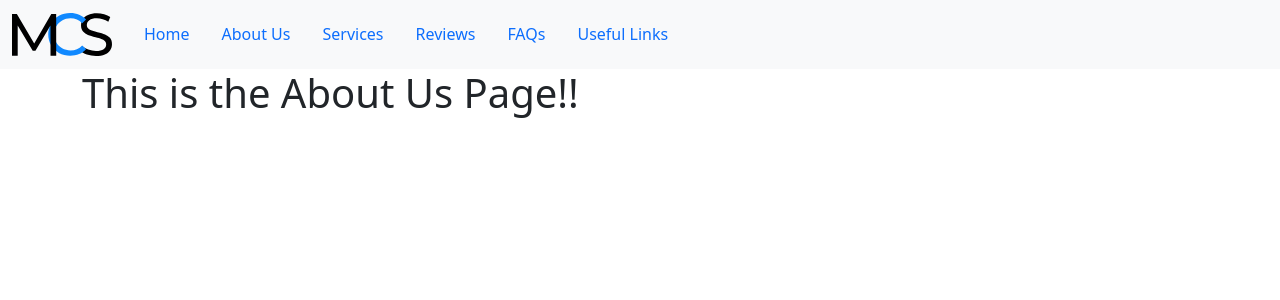
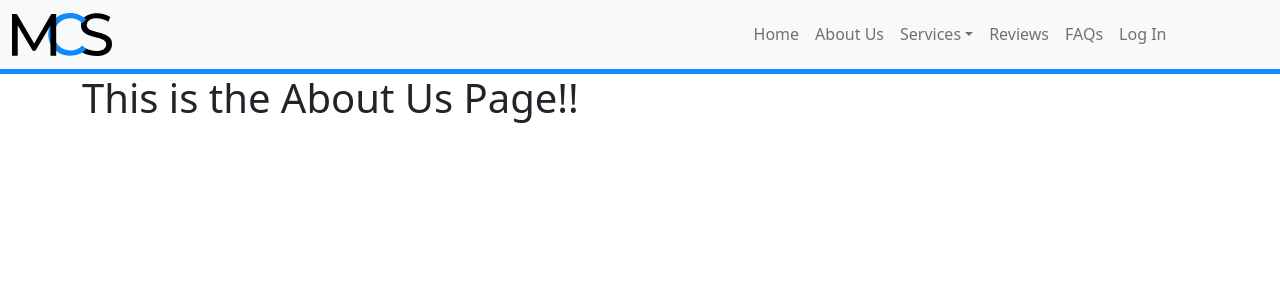
Before and after one commit to mmonyok/monconserv, a React (Create React App) app in the folder client/: page /about_us in a window 1280 px wide. Shown: the top 300 px of the page. Built offline with nearby package versions, Linux system fonts and the light colour scheme.

Commit message:
Updated Navbar spacing and added a dropdown for services, also added a border-bottom.

```diff
--- /dev/null
+++ b/client/src/assets/styles/NavBar.css
@@ -0,0 +1,3 @@
+#navbar {
+  border-bottom: 5px solid #1089FF !important;
+}
--- a/client/src/components/Header.js
+++ b/client/src/components/Header.js
@@ -23,8 +23,8 @@ const links = [
     href: "faqs"
   },
   {
-    name: "Useful Links",
-    href: "useful_links"
+    name: "Log In",
+    href: "login"
   }
 ]
 
--- a/client/src/components/NavBar.js
+++ b/client/src/components/NavBar.js
@@ -1,12 +1,13 @@
 import React/* , { useState } */ from 'react';
 // import { NavLink } from 'react-router-dom';
-import { Container, Navbar, Nav } from 'react-bootstrap';
+import { Container, Navbar, Nav, NavDropdown } from 'react-bootstrap';
 import MCS from '../assets/images/MCS.svg';
+import "../assets/styles/NavBar.css";
 
 function NavBar({ links }) {
   return (
-    <Navbar bg="light" expand="lg">
-      <Container fluid>
+    <Navbar bg="light" expand="lg" sticky="top" className="d-flex flex-row" id="navbar">
+      <Container>
         <Navbar.Brand href="#home">
           <img
             alt="MCS Logo"
@@ -14,14 +15,31 @@ function NavBar({ links }) {
             width="100"
           />
         </Navbar.Brand>
+      </Container>
+      <Container>
         <Navbar.Toggle aria-controls="basic-navbar-nav" />
-        <Navbar.Collapse id="basic-navbar-nav">
-          {links.map((link, a) => (
-            <Nav.Link
-              key={a}
-              href={link.href}
-            >{link.name}</Nav.Link>
-          ))}
+        <Navbar.Collapse id="basic-navbar-nav" className="d-flex justify-content-around">
+          <Nav>
+            {links.map((link, a) => (
+              (link.name === "Services" ?
+                <NavDropdown title={link.name} id="basic-nav-dropdown">
+                  <NavDropdown.Item href={link.href}>All Services</NavDropdown.Item>
+                  <NavDropdown.Divider />
+                  <NavDropdown.Item href="concrete">Concrete</NavDropdown.Item>
+                  <NavDropdown.Item href="block">Block</NavDropdown.Item>
+                  <NavDropdown.Item href="brick">Brick</NavDropdown.Item>
+                  <NavDropdown.Item href="excavation">Excavation</NavDropdown.Item>
+                  <NavDropdown.Item href="demolition">Demolition</NavDropdown.Item>
+                </NavDropdown>
+                :
+                <Nav.Link
+                  key={a}
+                  href={link.href}
+                >{link.name}
+                </Nav.Link>
+              )
+            ))}
+          </Nav>
         </Navbar.Collapse>
       </Container>
     </Navbar>
```
